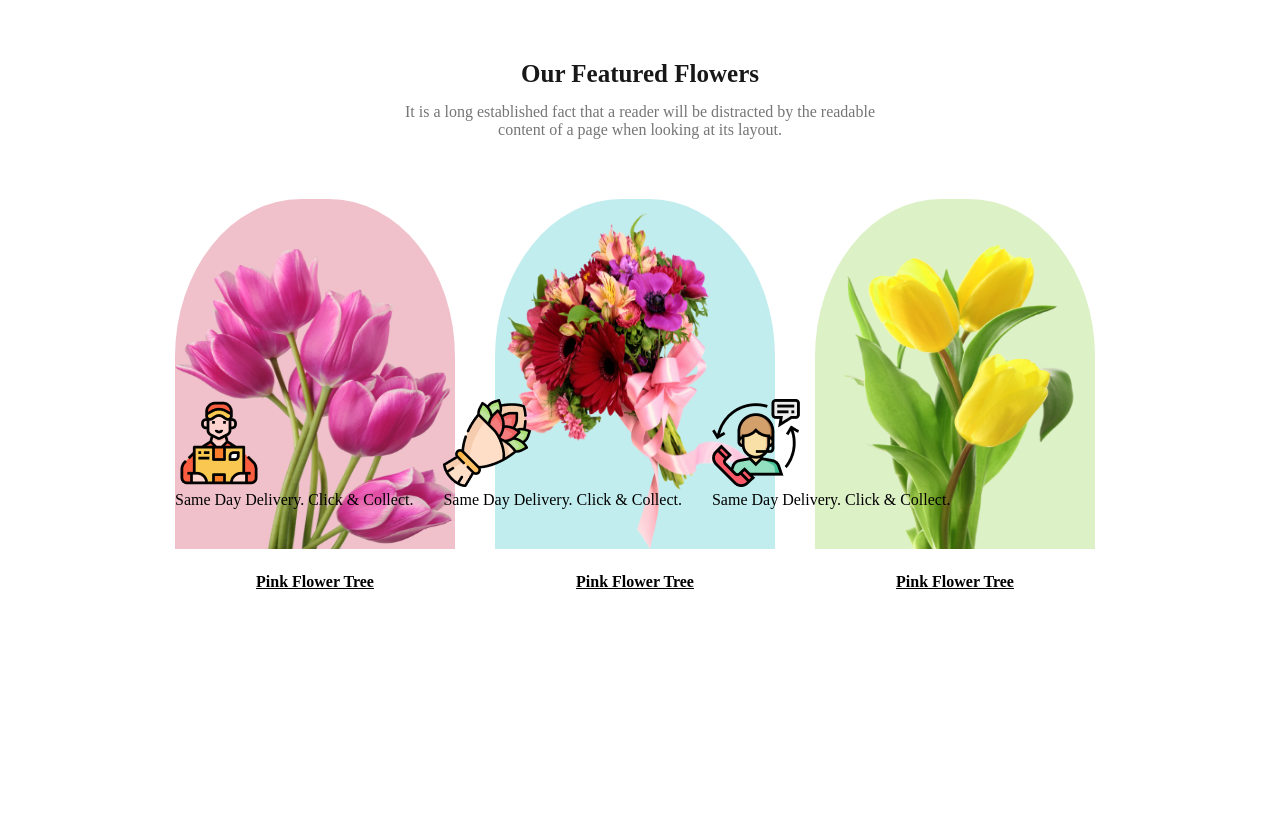
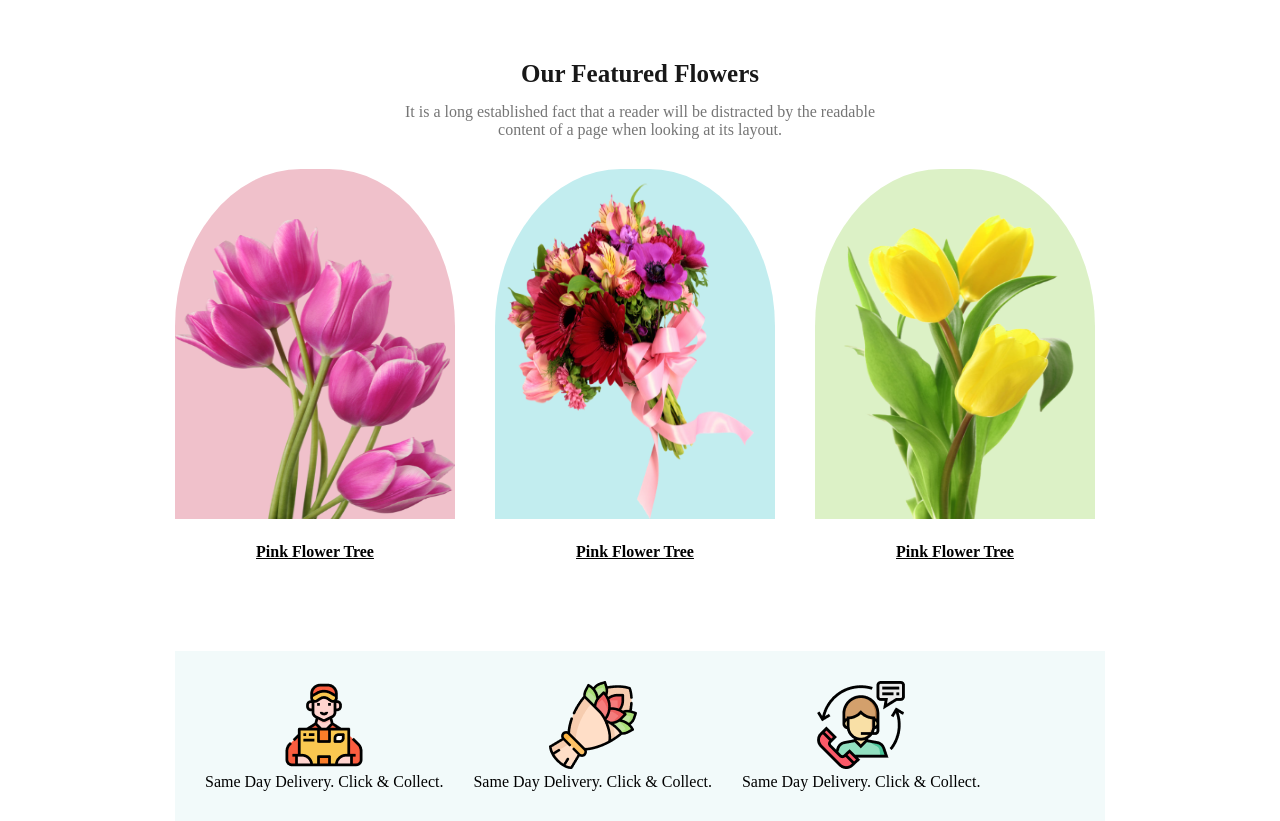
Before and after one commit to Aporna16/flower-shop, a plain HTML site: page index.html in a window 1280 px wide. Shown: the part 660-1481 px from the top of the page. Before the commit the page ends 1281 px from the top, so only its background shows below. Drawn offline with Linux system fonts and the light colour scheme.

Commit message:
part-2 added

```diff
--- a/index.html
+++ b/index.html
@@ -44,7 +44,7 @@
                 </div>
             </div>
         </section>
-        <section>
+        <section class="part">
             <div class="part-2-container">
                 <div>
                     <img src="images/Group 57.png" alt="" srcset="">
--- a/styles/style.css
+++ b/styles/style.css
@@ -56,24 +56,25 @@
     color: #757575;
     text-align: center;
     font-size: 16px;
-    margin-bottom: 60px;
+   margin-bottom: 30px;
 }
 
 /* feature styles */
 main {
     max-width: 930px;
+
     margin: 0 auto;
 }
 
 .features {
     margin-top: 60px;
+    margin-bottom: 60px;
 }
 
 .feature-container {
     display: flex;
     gap: 40px;
-    height: 100px;
-    margin-bottom: 100px;
+
 }
 
 .feature-img1 {
@@ -111,7 +112,12 @@ main {
     padding-bottom: 30px;
 }
 
+.part{
+background-color: #f2fafa;
+}
 .part-2-container{
     display: flex;
     gap: 30px;
+    padding: 30px;
+    text-align: center;
 }
```
